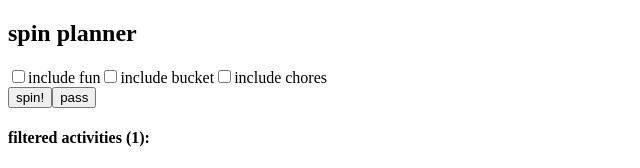
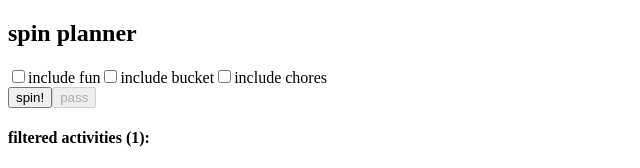
Before and after one commit to Zereis/Event-planner, a React (Vite) app: page / in a window 1280 px wide. Shown: the top 168 px of the page, without its empty margins (0-640 px from the left). Built offline with nearby package versions, Linux system fonts and the light colour scheme.

Commit message:
disable pass button if no selected act

```diff
--- a/src/components/Spin.jsx
+++ b/src/components/Spin.jsx
@@ -70,8 +70,8 @@ function Spin() {
 
   const pass = () => {
     if (selectedActivityId !== null) {
-      passActivityId(selectedActivityId);
-      setSelectedActivityId(null);
+      passActivityId(selectedActivityId);  // remove selected activity from used
+      setSelectedActivityId(null);  // deselect it
     }
   };
 
@@ -103,7 +103,7 @@ function Spin() {
       </div>
 
       <button onClick={handleSpin}>spin!</button>
-      <button onClick={pass}>pass</button>
+      <button onClick={pass} disabled={!selectedActivityId}>pass</button>
 
       <div>
         <h4>filtered activities ({allFiltered.length}):</h4>
```
